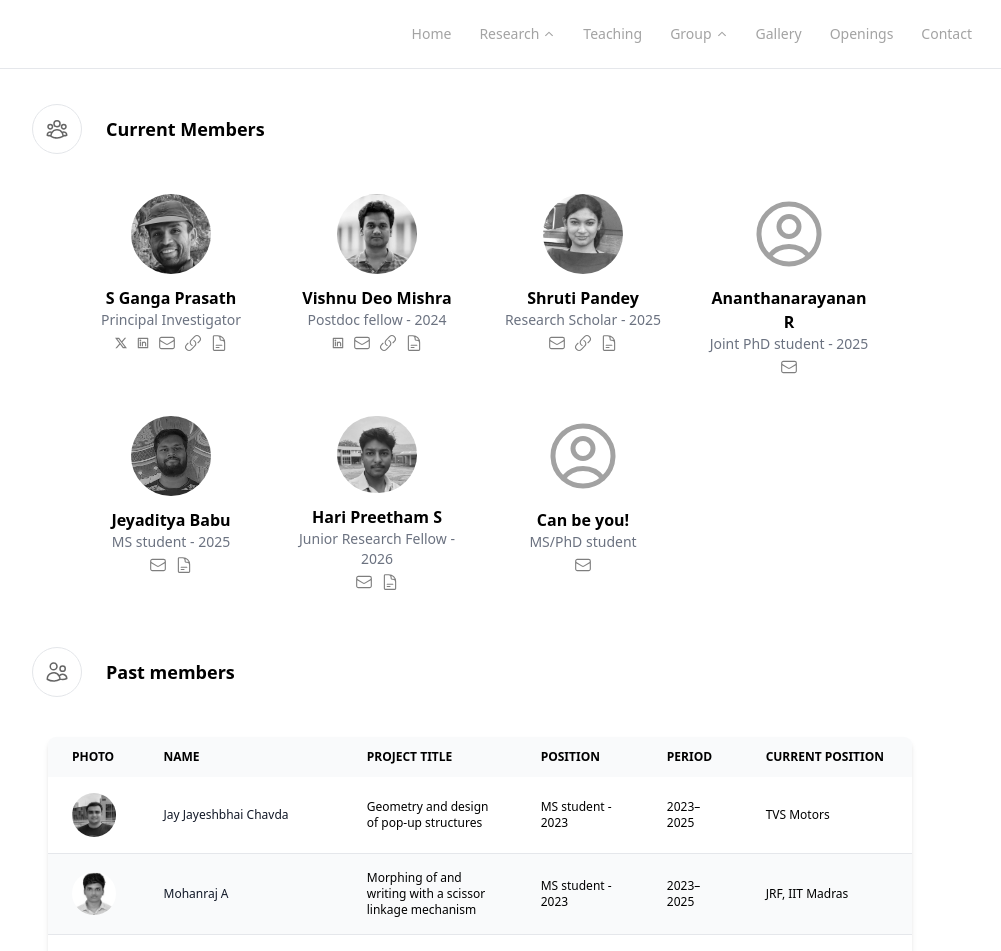
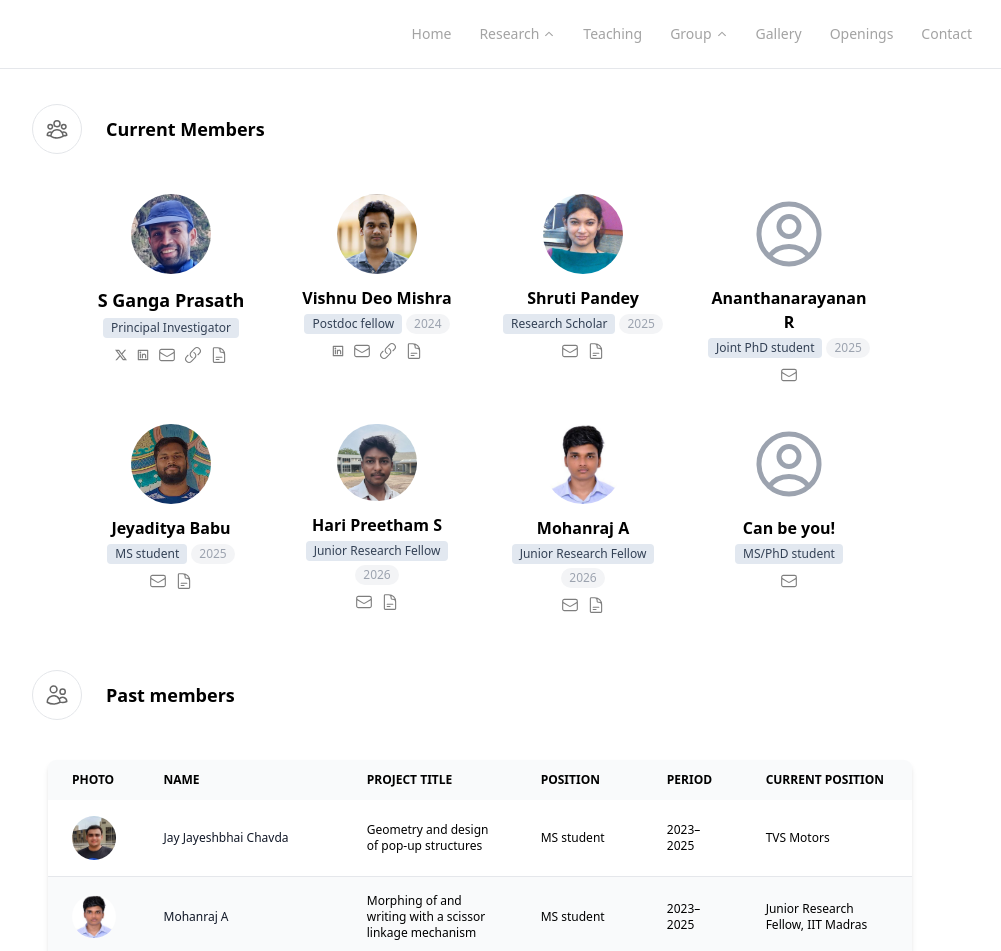
Before and after one commit to sgangaprasath/interface, a Next.js app: page /members in a window 1280 px wide. Shown: the top 951 px of the page, without its empty margins (200-1201 px from the left). Built offline with nearby package versions, Linux system fonts and the light colour scheme.

Commit message:
MembersUpdate

```diff
--- a/app/json/members.json
+++ b/app/json/members.json
@@ -28,7 +28,7 @@
     "twitter": "",
     "linkedIn": "",
     "email": "mailto:shrupandey28@gmail.com",
-    "webpage": "shruti.jpg",
+    "webpage": "",
     "cv": "https://github.com/sgangaprasath/interface/blob/main/public/pdf/ShrutiCV.pdf",
     "image": "/images/shruti.jpg"
   },
@@ -38,7 +38,7 @@
     "title": "Joint PhD student - 2025",
     "twitter": "",
     "linkedIn": "",
-    "email": "",
+    "email": "mailto:ananthanarayanan.r.3141@gmail.com",
     "webpage": "",
     "cv": "",
     "image": "/images/profile.svg"
@@ -46,7 +46,7 @@
   {
     "id": 6,
     "name": "Jay Jayeshbhai Chavda",
-    "title": "MS student - 2023",
+    "title": "MS student",
     "twitter": "",
     "linkedIn": "",
     "email": "mailto:am23s028@smail.iitm.ac.in",
@@ -61,7 +61,7 @@
   {
     "id": 7,
     "name": "Mohanraj A",
-    "title": "MS student - 2023",
+    "title": "MS student",
     "twitter": "",
     "linkedIn": "",
     "email": "mailto:am23s055@smail.iitm.ac.in",
@@ -71,7 +71,18 @@
     "status": "past",
     "thesis": "Morphing of and writing with a scissor linkage mechanism",
     "period": "2023–2025",
-    "currentPosition": "JRF, IIT Madras"
+    "currentPosition": "Junior Research Fellow, IIT Madras"
+  },
+  {
+    "id": 10,
+    "name": "Mohanraj A",
+    "title": "Junior Research Fellow - 2026",
+    "twitter": "",
+    "linkedIn": "",
+    "email": "mailto:am23s055@smail.iitm.ac.in",
+    "webpage": "",
+    "cv": "https://github.com/sgangaprasath/interface/blob/main/public/pdf/MohanCV.pdf",
+    "image": "/images/mohanraj.jpg"
   },
   {
     "id": 8,
@@ -96,7 +107,7 @@
     "image": "/images/Hari.jpg"
   },
   {
-    "id": 10,
+    "id": 11,
     "name": "Can be you!",
     "title": "MS/PhD student",
     "twitter": "",
--- a/app/members/page.tsx
+++ b/app/members/page.tsx
@@ -20,6 +20,17 @@ export interface MembersMetaData {
   currentPosition?: string;
 }
 
+// Splits "MS student - 2023" into { position: "MS student", year: "2023" }
+const parseTitle = (title: string): { position: string; year: string | null } => {
+  const match = title.match(/^(.+?)\s*-\s*(\d{4})$/);
+  if (match) return { position: match[1].trim(), year: match[2] };
+  return { position: title, year: null };
+};
+
+const positionStyle = (_position: string): string => {
+  return "bg-slate-200 text-slate-700";
+};
+
 const getMemContent = (): MembersMetaData[] => {
   const jsonString = fs.readFileSync("./app/json/members.json", "utf-8");
   const jsonData = JSON.parse(jsonString);
@@ -30,6 +41,8 @@ const getMemContent = (): MembersMetaData[] => {
 };
 
 const MemPreview = (props: MembersMetaData) => {
+  const { position, year } = parseTitle(props.title);
+  const isPI = position.toLowerCase().includes("principal investigator");
   return (
     <div className="group container flex flex-col items-center justify-start gap-3">
       <Image
@@ -37,15 +50,22 @@ const MemPreview = (props: MembersMetaData) => {
         width={80}
         height={80}
         alt="Picture of the lab member"
-        className="transform duration-200 rounded-full grayscale group-hover:grayscale-0 group-hover:scale-110"
+        className="transform duration-200 rounded-full group-hover:scale-110"
       />
       <div className="flex flex-col items-center justify-center">
-        <p className="text-center font-semibold text-base">
+        <p className={`text-center font-semibold pb-1 ${isPI ? "text-lg" : "text-base"}`}>
           {props.name}
         </p>
-        <p className="text-center font-light text-sm text-gray-500 pb-1">
-          {props.title}
-        </p>
+        <div className="flex flex-wrap justify-center items-center gap-1 pb-2">
+          <span className={`rounded text-xs px-2 py-0.5 ${positionStyle(position)}`}>
+            {position}
+          </span>
+          {year && (
+            <span className="rounded-full text-xs px-2 py-0.5 bg-gray-100 text-gray-400">
+              {year}
+            </span>
+          )}
+        </div>
         <div className="flex flex-row items-center justify-center gap-2">
           {props.twitter !== "" && (
             <Link
@@ -232,7 +252,7 @@ const MembersPage = () => {
                     width={48}
                     height={48}
                     alt={`Photo of ${m.name}`}
-                    className="rounded-full grayscale"
+                    className="rounded-full hover:scale-110 transition-transform duration-200"
                   />
                 </td>
                 <th
@@ -254,7 +274,7 @@ const MembersPage = () => {
                   width={48}
                   height={48}
                   alt="Photo of Pranav P R"
-                  className="rounded-full grayscale"
+                  className="rounded-full hover:scale-110 transition-transform duration-200"
                 />
               </td>
               <th
@@ -277,7 +297,7 @@ const MembersPage = () => {
                   width={48}
                   height={48}
                   alt="Photo of Pradhama Sai Eswar Kumar"
-                  className="rounded-full grayscale"
+                  className="rounded-full hover:scale-110 transition-transform duration-200"
                 />
               </td>
               <th
```
